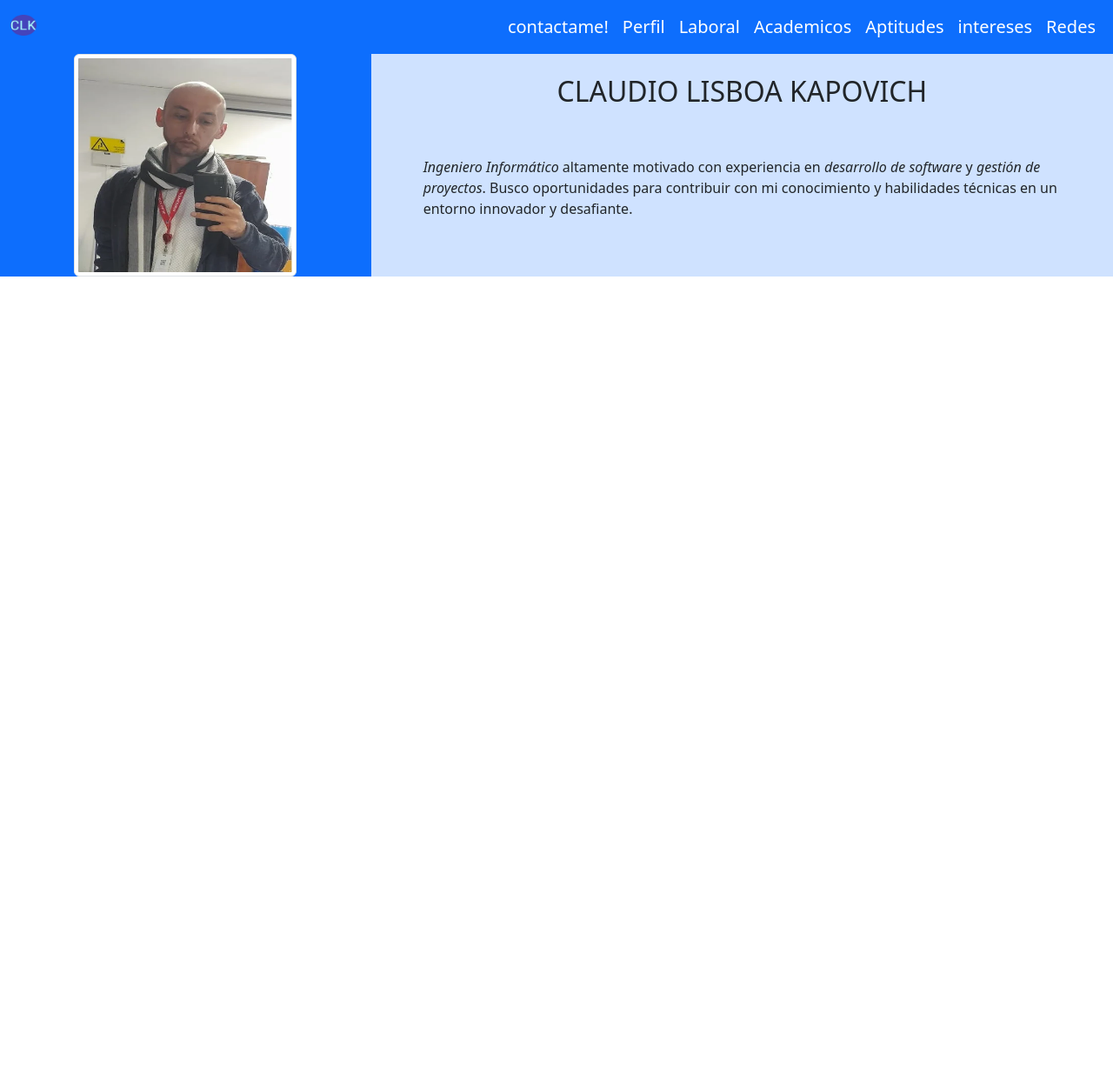
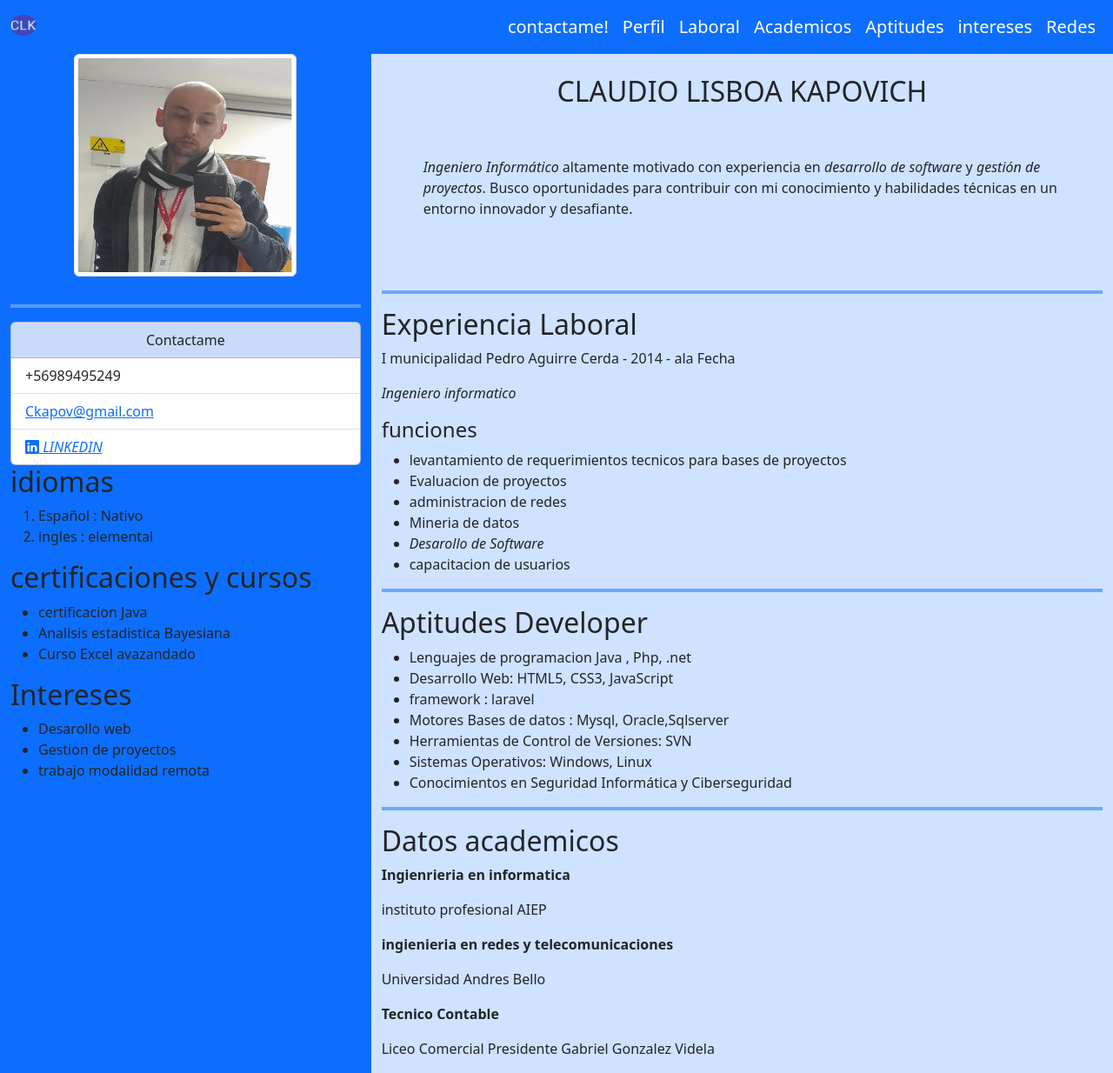
Before and after one commit to claudioLisboak/claudioLisboak.github.io, a plain HTML site: page index.html in a window 1280 px wide. Shown: the whole page at 87% size. Before the commit the page ends 800 px from the top, so only its background shows below. Drawn offline with nearby package versions, Linux system fonts and the light colour scheme.

Commit message:
update row 2

```diff
--- a/index.html
+++ b/index.html
@@ -64,79 +64,27 @@
                 </section>
             </div>
         </div>
-<!--
+        <div class="row">
+            <div class="col-4 bg-primary pt-3">
+                <hr class="border border-primary-subtle border-2 opacity-50">
+                <div class="card mx-auto d-block bg-primary-subtle" style="width: 100%;">
+                    <div class="card-header text-center">
+                      Contactame
                     </div>
-      <img src="assets/images/ClaudioLisboa.webp" alt="fotografia curriculum vitae desarrollador" width="150" height="150">
-      <section id="1" tabindex="1">
-        <h2>Datos personales</h2>
-        <h3>Antecedentes personales</h3>
-        <ul>
-          <li>Nombre :  Claudio Lisboa Kapovich</li>
-          <li>Rut :  11.111.111-1</li>
-          <li>Fecha de nacimiento  17/05/1986</li>
+                    <ul class="list-group list-group-flush ">
+                      <li class="list-group-item ">+56989495249</li>
+                      <li class="list-group-item"><a href="mailto:ckapov@gmail.com">Ckapov@gmail.com</a></li>
+                      <li class="list-group-item"><a href="https://www.linkedin.com/in/claudio-lisboa-kapovich-0908a1292/"><i class="bi bi-linkedin"> LINKEDIN</i></a></li>
                     </ul>
-        <h3>Antecedentes profesionales</h3>
-        <h4>titulos</h4>
-          <ol>
-            <li> <em>Ingeniero en informatica</em></li>
-            <li> Tecnico contable</li>
-          </ol>
-        <h2>Datos de contacto</h2>
-        <ul>
-          <li><strong>Telefono :</strong> +56989495249</li>
-          <li><strong>Correo :</strong> <a href="mailto:ckapov@gmail.com">Ckapov@gmail.com</a></li>
-          <li><strong>Direccion :</strong> pje Apolo #4280 , Pedro Aguirre Cerda, <em>Region Metropolitana </em></li>
-        </ul>
-      </section>
-      <section id="2" tabindex="2">
-        <h2>Perfil Profesional</h2>
-        <p>
-          <em>Ingeniero Informático</em> altamente motivado con experiencia en <em>desarrollo de software</em> y <em> gestión de proyectos</em>. Busco oportunidades para contribuir con mi conocimiento y habilidades técnicas en un entorno innovador y desafiante.
-        </p>
-      </section>
-      <section id="3" tabindex="3">
-        <h2>Experiencia Laboral</h2>
-        <p>I municipalidad Pedro Aguirre Cerda - 2014 - ala Fecha</p>
-        <p><em>Ingeniero informatico</em></p>
-        <h4>funciones</h4>
-        <ul>
-          <li>levantamiento de requerimientos tecnicos para bases de proyectos</li>
-          <li>Evaluacion de proyectos</li>
-          <li>administracion de redes</li>
-          <li>Mineria de datos</li>
-          <li><em>Desarollo de Software</em></li>
-          <li>capacitacion de usuarios</li>
-        </ul>
-      </section>
-      <section id="4" tabindex="4">
-        <h2>Educacion</h2>
-        <p><strong>Ingienrieria en informatica</strong></p>
-        <p>instituto profesional AIEP</p>
-        <p><strong>ingienieria en redes y telecomunicaciones</strong></p>
-        <p>Universidad Andres Bello</p>
-        <p><strong>Tecnico Contable</strong></p>
-        <p>Liceo Comercial Presidente Gabriel Gonzalez Videla</p>
-      </section>
-      <section id="5" tabindex="5">
-        <h2>Competencias</h2>
-        <ul>
-          <li>Lenguajes de programacion Java , Php, .net </li>
-          <li>Desarrollo Web: HTML5, CSS3, JavaScript</li>
-          <li>framework : laravel</li>
-          <li>Motores Bases de datos : Mysql, Oracle,Sqlserver</li>
-          <li>Herramientas de Control de Versiones: SVN</li>
-          <li>Sistemas Operativos: Windows, Linux</li>
-          <li>Conocimientos en Seguridad Informática y Ciberseguridad</li>
-        </ul>
-      </section>
-      <section id="6" tabindex="6">
+                  </div>
+                  <section >
                     <h2>idiomas</h2>
                     <ol>
                       <li>Español : Nativo</li>
                       <li>ingles : elemental</li>
                     </ol>
                   </section>
-      <section id="7" tabindex="7">
+                  <section ">
                     <h2>certificaciones y cursos</h2>
                     <ul>
                       <li>certificacion Java</li>
@@ -152,16 +100,47 @@
                       <li>trabajo modalidad remota</li>
                     </ul>
                   </section>
-    </main>
-    <footer id="9" tabindex="9">
-      <h4>Encuentrame en </h4>
+            </div>
+            <div class="col-8 bg-primary-subtle">
+                <section>
+                    <hr class="border border-primary border-2 opacity-50">
+                  <h2>Experiencia Laboral</h2>
+                  <p>I municipalidad Pedro Aguirre Cerda - 2014 - ala Fecha</p>
+                  <p><em>Ingeniero informatico</em></p>
+                  <h4>funciones</h4>
                     <ul>
-        <li><a href="#"><img src="assets/images/imgfacebook.svg" alt="logo facebook" width="50" height="50"></a></li>
-        <li><a href="#"><img src="assets/images/imginstagram.svg" alt="logo instagram" width="50" height="50"></a></li>
-        <li><a href="#"><img src="assets/images/linkedin-big-logo.svg   " alt="logo linkedin" width="50" height="50"></a></li>
+                      <li>levantamiento de requerimientos tecnicos para bases de proyectos</li>
+                      <li>Evaluacion de proyectos</li>
+                      <li>administracion de redes</li>
+                      <li>Mineria de datos</li>
+                      <li><em>Desarollo de Software</em></li>
+                      <li>capacitacion de usuarios</li>
                     </ul>
-      <a href="#">subir</a>
-    </footer>
--->
+                </section>
+                <section>
+                    <hr class="border border-primary border-2 opacity-50">
+                    <h2> Aptitudes Developer </h2>
+                    <ul>
+                        <li>Lenguajes de programacion Java , Php, .net </li>
+                        <li>Desarrollo Web: HTML5, CSS3, JavaScript</li>
+                        <li>framework : laravel</li>
+                        <li>Motores Bases de datos : Mysql, Oracle,Sqlserver</li>
+                        <li>Herramientas de Control de Versiones: SVN</li>
+                        <li>Sistemas Operativos: Windows, Linux</li>
+                        <li>Conocimientos en Seguridad Informática y Ciberseguridad</li>
+                      </ul>
+                </section>
+                <section>
+                    <hr class="border border-primary border-2 opacity-50">
+                    <h2> Datos academicos  </h2>
+                      <p><strong>Ingienrieria en informatica</strong></p>
+                      <p>instituto profesional AIEP</p>
+                      <p><strong>ingienieria en redes y telecomunicaciones</strong></p>
+                      <p>Universidad Andres Bello</p>
+                      <p><strong>Tecnico Contable</strong></p>
+                      <p>Liceo Comercial Presidente Gabriel Gonzalez Videla</p>
+                </section>
+            </div>
+        </div>
   </body>
   </html>
```
Lines whose indentation alone changed are shown as unchanged.
